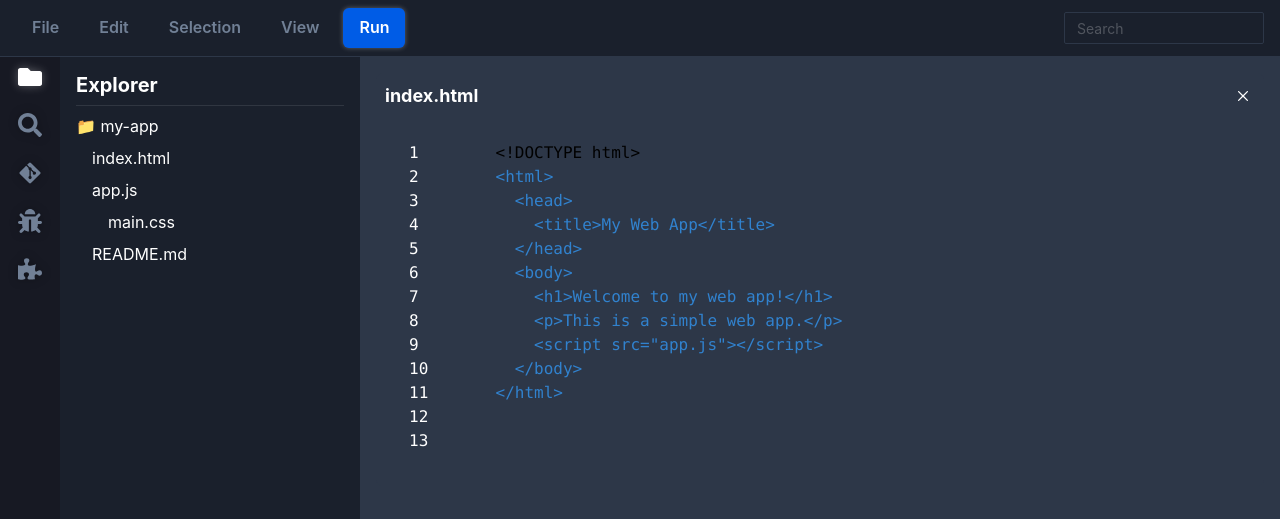
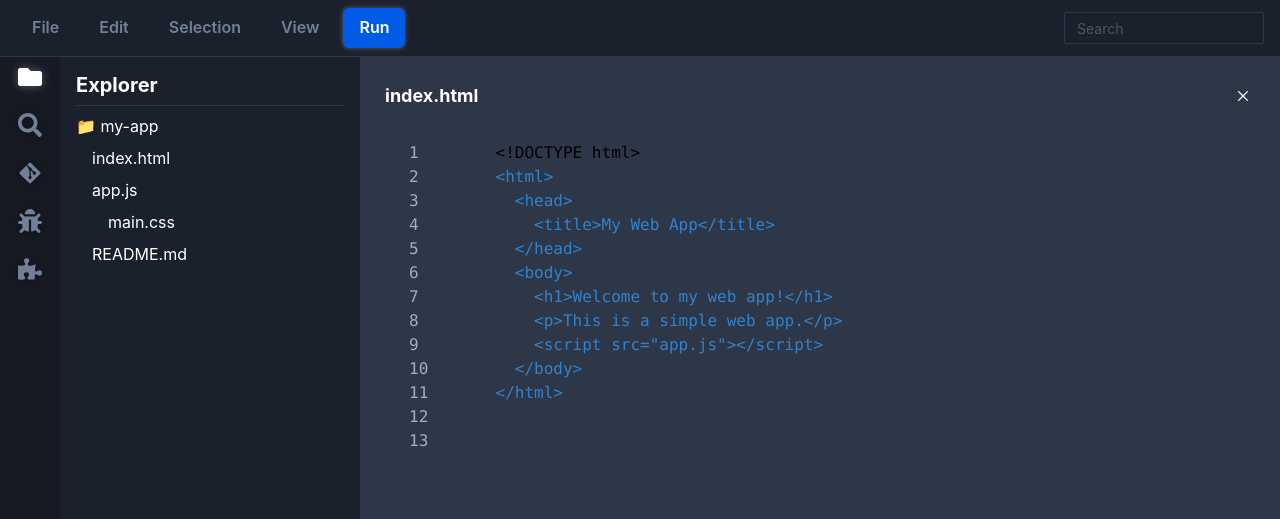
Before and after one commit to GPT-Engineer-App/code-editor-webapp, a React (Vite) app: page / in a window 1280 px wide. Shown: the top 519 px of the page. Built offline with nearby package versions, Linux system fonts and the light colour scheme.

Commit message:
Changed the color of the line numbers in the editor from white to light grey (gray.400).
Prompt: Editor: make line numbers light grey.

```diff
--- a/src/pages/Index.jsx
+++ b/src/pages/Index.jsx
@@ -87,7 +87,7 @@ const Index = () => {
               </Flex>
               <Box p={2}>
                 <Flex>
-                  <Box as="pre" p={4} borderRadius="md" color="white" width="40px" textAlign="right" mr={2}>
+                  <Box as="pre" p={4} borderRadius="md" color="gray.400" width="40px" textAlign="right" mr={2}>
                     {mockFiles[selectedFile].split("\n").map((_, index) => (
                       <Text key={index}>{index + 1}</Text>
                     ))}
```
